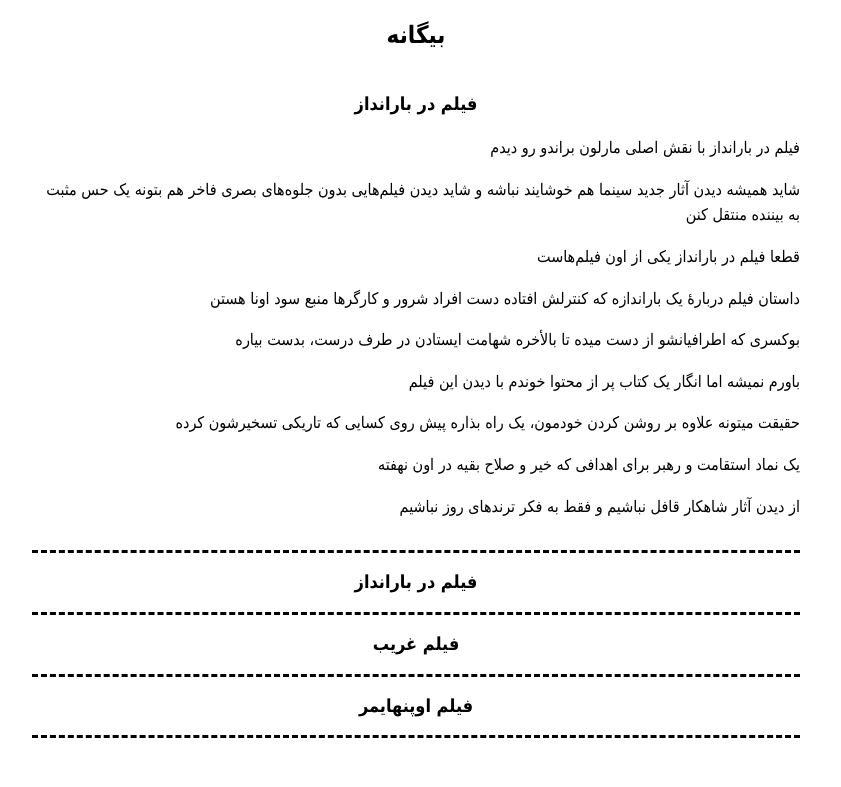
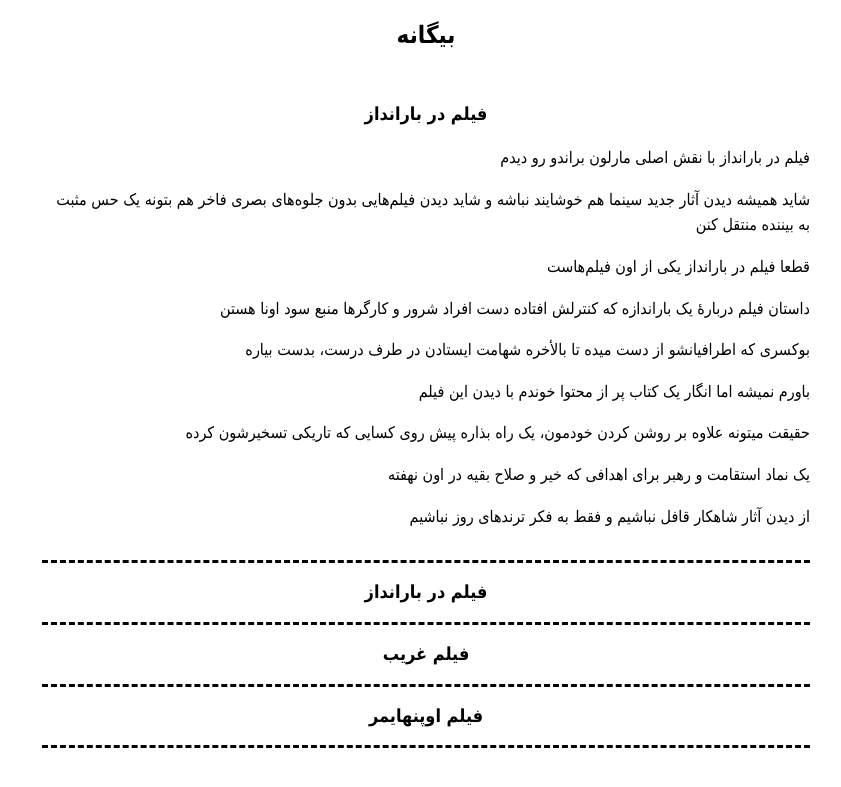
Before and after one commit to darkblog/darkblog.github.io, a Jekyll site: the page built from _posts/2023-8-7-3.md, in a window 1280 px wide. Shown: the top 787 px of the page, without its empty margins (323-1164 px from the left). Built offline with Jekyll 4.4.1, drawn with Linux system fonts in a browser that asks for light colours.

Commit message:
Update default.html

```diff
--- a/_layouts/default.html
+++ b/_layouts/default.html
@@ -6,7 +6,7 @@
 <title>{% if page.title %}{{ page.title }}{% else %}{{ site.name }}{% endif %}</title>
 <meta name="description" content="{% if page.excerpt %}{{ page.excerpt | strip_html | strip_newlines | truncate: 160 }}{% else %}{{ site.description }}{% endif %}">
 <link rel="canonical" href="{{ page.url | replace:'index.html','' | prepend: site.baseurl | prepend: site.url }}">
-<style>body{font:100%/1.6 Tahoma}.container{margin:auto;padding:20px;max-width:768px}header{padding-bottom:16px;padding-top:8px;font-size:x-large;font-weight:bold}h1,h2{font-size:large}a{color:black;text-decoration:none}.post{padding-bottom:15px;border-bottom:dashed black}.center{display:block;margin:auto;text-align:center}</style>
+<style>body{font:100%/1.6 Tahoma}.container{margin:auto;padding:30px;max-width:768px}header{padding-bottom:16px;padding-top:8px;font-size:x-large;font-weight:bold}h1,h2{font-size:large}a{color:black;text-decoration:none}.post{padding-bottom:15px;border-bottom:dashed black}.center{display:block;margin:auto;text-align:center}</style>
 </head>
 <body>
 <header class="center">
```
